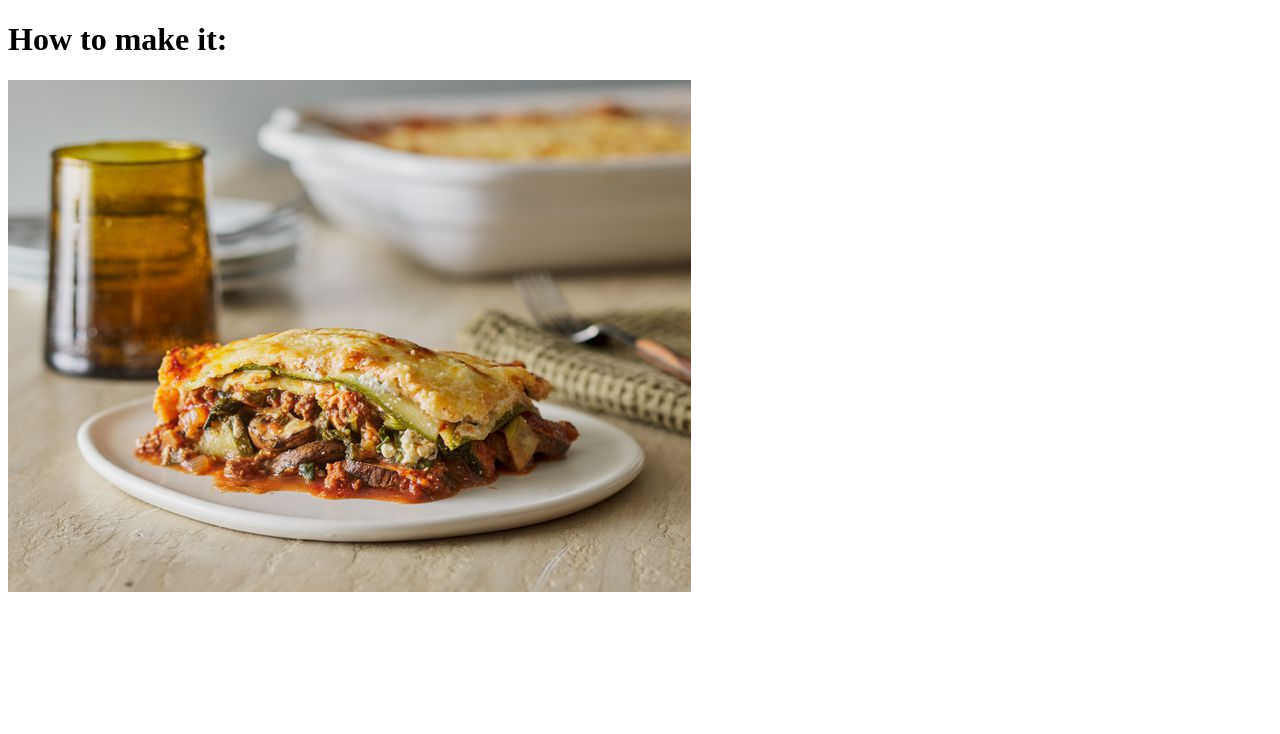
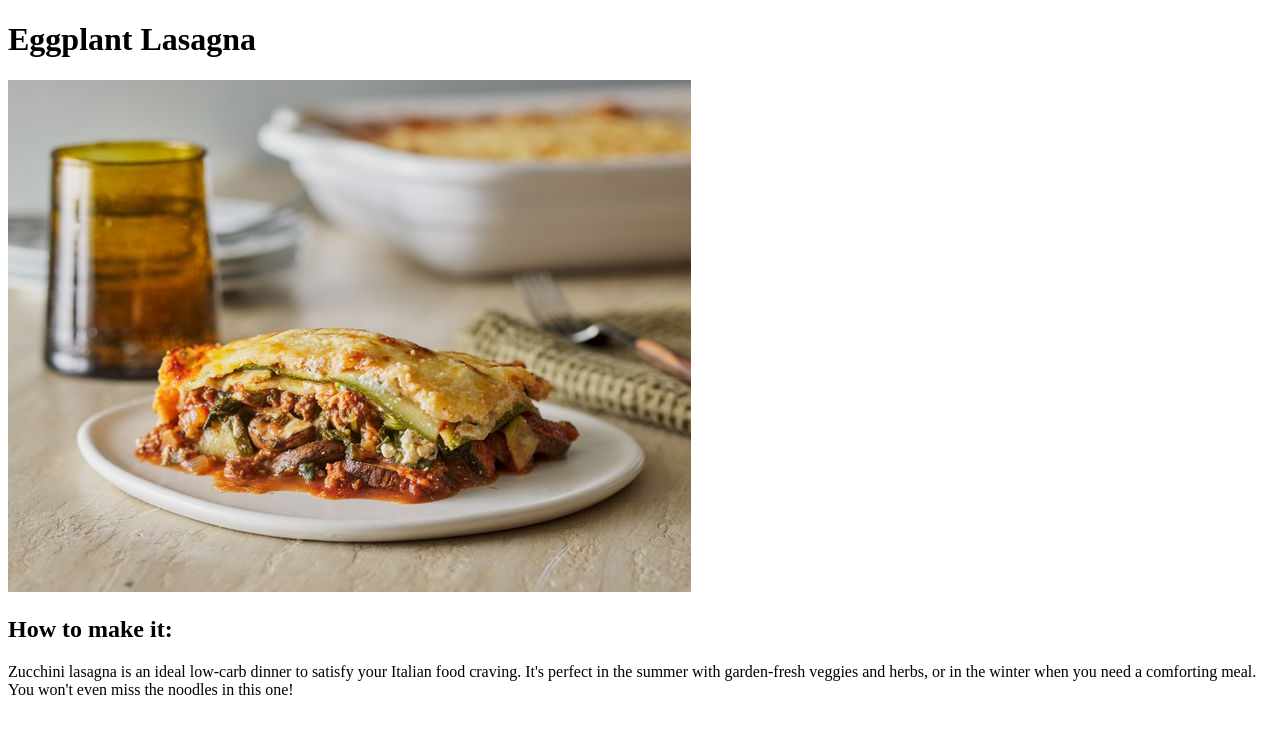
Before and after one commit to sandm4n187/odin-recipes, a plain HTML site: page recipes/lasagna.html in a window 1280 px wide. Drawn offline with Linux system fonts and the light colour scheme.

```diff
--- a/recipes/lasagna.html
+++ b/recipes/lasagna.html
@@ -6,8 +6,13 @@
   </head>
 
   <body>
-    <h1>How to make it:</h1>
+    <h1>Eggplant Lasagna</h1>
     <img src="lasagna.jpg">
+
+    <h2>How to make it:</h2>
+
+    <p>Zucchini lasagna is an ideal low-carb dinner to satisfy your Italian food craving. It's perfect in the summer with garden-fresh veggies and herbs, or in the winter when you need a comforting meal. You won't even miss the noodles in this one!</p>
+
 
   </body>
 </html>
```
